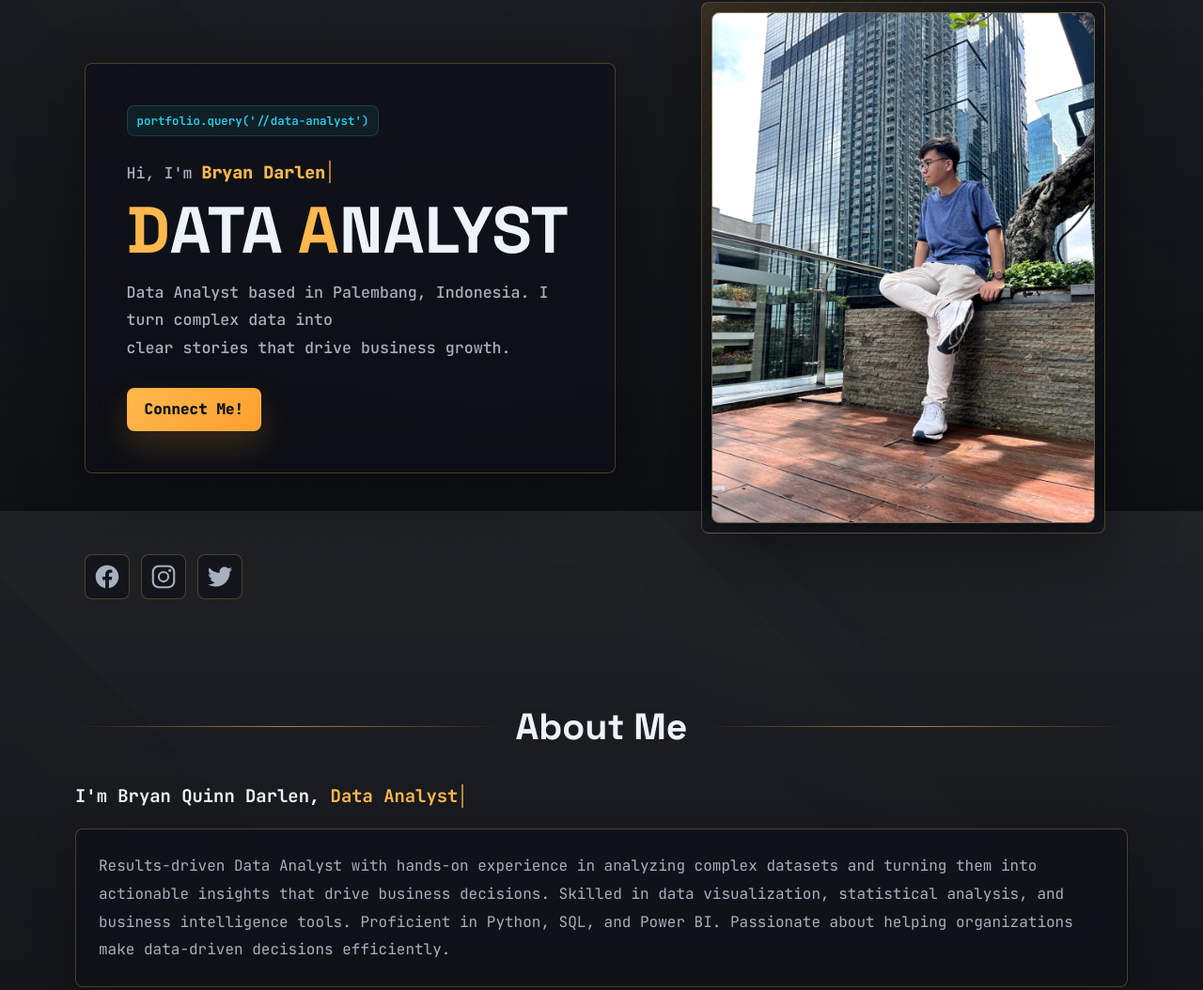
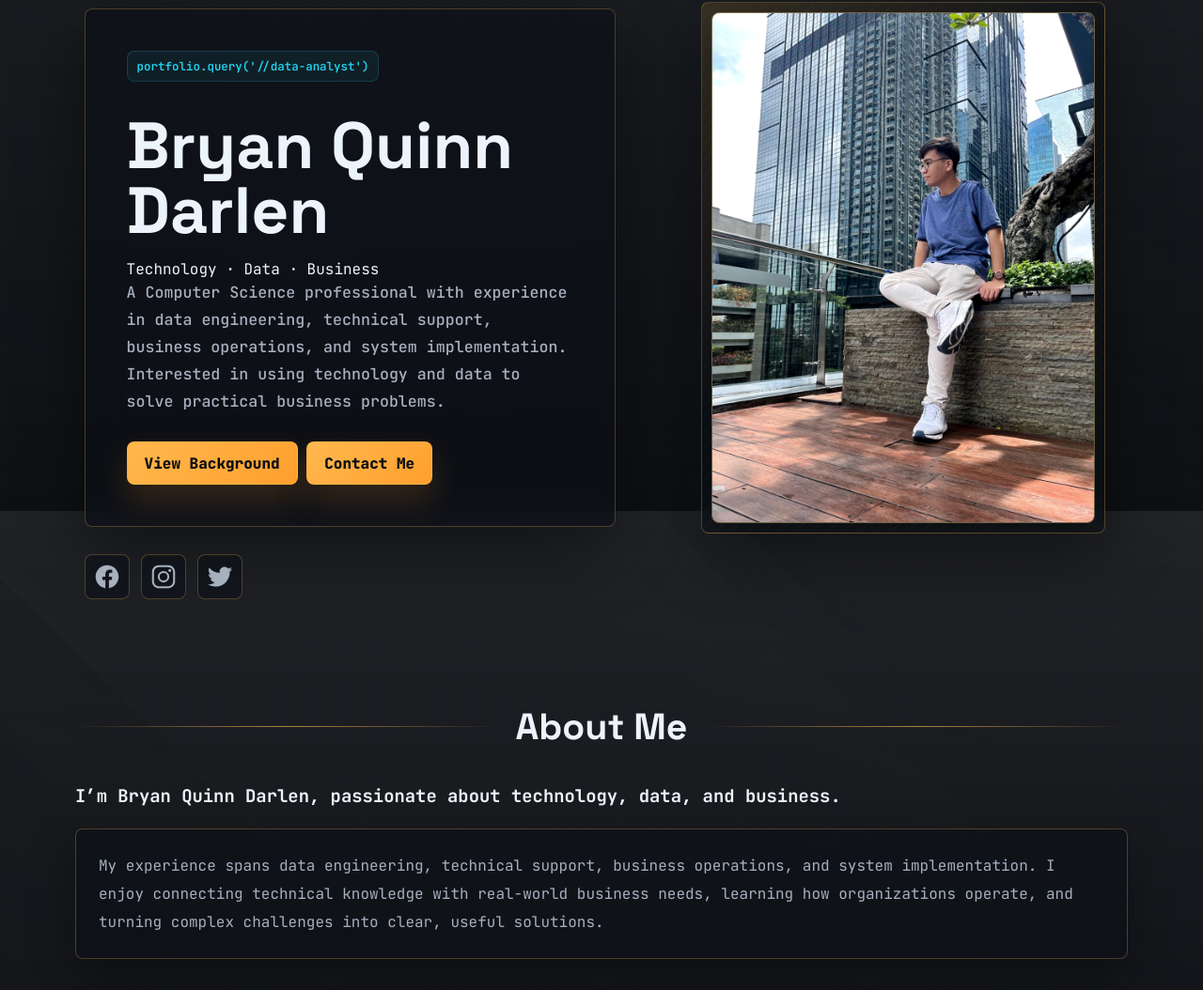
Before and after one commit to BryanDarlen/Portfolio, a plain HTML site: page index.html in a window 1280 px wide. Shown: the part 256-1310 px from the top of the page at 94% size. Drawn offline with nearby package versions, Linux system fonts and the light colour scheme.

Commit message:
Update index.html

```diff
--- a/index.html
+++ b/index.html
@@ -26,49 +26,14 @@
         </div>
 
         <div class="info">
-            <h3>Hi, I'm <span class="curly-name" id="typing"></span></h3>
-                <script>
-                document.addEventListener("DOMContentLoaded", () => {
-                const text = "Bryan Darlen";
-                const typingSpeed = 100;
-                const erasingSpeed = 40;
-                const delayBeforeErasing = 8000;
-                const delayBeforeTyping = 0;
-                const element = document.getElementById("typing");
+            <h1>Bryan Quinn Darlen</h1>
+            <p class="hero-tagline">Technology · Data · Business</p>
+            <h3>A Computer Science professional with experience in data engineering, technical support, business operations, and system implementation. Interested in using technology and data to solve practical business problems.</h3>
 
-                let index = 0;
-                let typing = true;
-
-                function type() {
-                    if (typing) {
-                    if (index < text.length) {
-                        element.textContent += text.charAt(index);
-                        index++;
-                        setTimeout(type, typingSpeed);
-                    } else {
-                        typing = false;
-                        setTimeout(type, delayBeforeErasing);
-                    }
-                    } else {
-                    if (index > 0) {
-                        element.textContent = text.substring(0, index - 1);
-                        index--;
-                        setTimeout(type, erasingSpeed);
-                    } else {
-                        typing = true;
-                        setTimeout(type, delayBeforeTyping);
-                    }
-                    }
-                }
-
-                type();
-                });
-                </script>
-            <h1><span>D</span>ATA<span> A</span>NALYST</h1>
-            <h3>Data Analyst based in Palembang, Indonesia.
-                I turn complex data into <br> clear stories that drive business growth.</h3>
-
-                <a href="https://my.linkedin.com/in/bryan-quinn-darlen" target="_blank" rel="noopener noreferrer">Connect Me!</a>
+            <div class="hero-actions">
+                <a href="#section-title">View Background</a>
+                <a href="#contact">Contact Me</a>
+            </div>
         </div>
 
         <div class="image">
@@ -83,46 +48,9 @@
     </div>
         <div class="about" id="about">
             <h2>About Me</h2>
-            <h3>I'm Bryan Quinn Darlen, <span id="typing-title"></span></h3>
-            <script>
-            document.addEventListener("DOMContentLoaded", () => {
-                const text = "Data Analyst";
-                const typingSpeed = 100;
-                const erasingSpeed = 40;
-                const delayBeforeErasing = 8000; // 8 seconds delay after typing
-                const delayBeforeTyping = 0; // 1 second delay after erasing
-                const element = document.getElementById("typing-title");
-
-                let index = 0;
-                let typing = true;
-
-                function type() {
-                    if (typing) {
-                        if (index < text.length) {
-                            element.textContent += text.charAt(index);
-                            index++;
-                            setTimeout(type, typingSpeed);
-                        } else {
-                            typing = false;
-                            setTimeout(type, delayBeforeErasing); // Wait 8 seconds before erasing
-                        }
-                    } else {
-                        if (index > 0) {
-                            element.textContent = text.substring(0, index - 1);
-                            index--;
-                            setTimeout(type, erasingSpeed);
-                        } else {
-                            typing = true;
-                            setTimeout(type, delayBeforeTyping); // Wait 1 second before typing again
-                        }
-                    }
-                }
-
-                type();
-            });
-            </script>
+                <h3>I’m Bryan Quinn Darlen, passionate about technology, data, and business.</h3>
             <p>
-                Results-driven Data Analyst with hands-on experience in analyzing complex datasets and turning them into actionable insights that drive business decisions. Skilled in data visualization, statistical analysis, and business intelligence tools. Proficient in Python, SQL, and Power BI. Passionate about helping organizations make data-driven decisions efficiently.
+                    My experience spans data engineering, technical support, business operations, and system implementation. I enjoy connecting technical knowledge with real-world business needs, learning how organizations operate, and turning complex challenges into clear, useful solutions.
             </p>
         </div>
     <div class="info-section">
@@ -139,13 +67,6 @@
                 <h4>Education</h4>
                 <p><span class="highlight">Degree:</span> Bachelor of Computer Science (Specialism in Data Analytics)</p>
                 <p><span class="highlight">University:</span> Asia Pacific University</p>
-            </div>
-
-            <div class="info-card">
-                <h4>Professional Experience</h4>
-                <p><span class="highlight">Part-Time:</span> Technical Assistant</p>
-                <p><span class="highlight">Internship:</span> Data Engineer</p>
-                <p><span class="highlight">Experience:</span> > 2 Years</p>
             </div>
 
             <div class="info-card">
@@ -175,7 +96,7 @@
                         <i class="fas fa-graduation-cap"></i>
                     </div>
                     <div class="timeline-content">
-                        <div class="timeline-date">September 2023 - Present</div>
+                        <div class="timeline-date">September 2023 - September 2026</div>
                         <h3 class="timeline-title">BSc Hons Computer Science Data Analytics</h3>
                         <div class="timeline-location">Asia Pacific University of Technology & Innovation</div>
                         <p class="timeline-description">Computer Science Specialism in Data Analytics. Currently pursuing degree with focus on data analysis, machine learning, and AI technologies.</p>
@@ -203,6 +124,29 @@
                         <h3 class="timeline-title">Data Engineer (Internship)</h3>
                         <div class="timeline-location">Mandrill Tech Sdn Bhd.</div>
                         <p class="timeline-description">Worked on data pipeline development, ETL processes, and database optimization. Assisted in building data warehouses and implementing data governance policies.</p>
+                        <div class="timeline-media">
+                            <img src="pic/mandrill-team.jpg" alt="Data Engineer internship team at Mandrill Tech">
+                            <img src="pic/mandrill-office.jpg" alt="Bryan at the Mandrill Tech office">
+                        </div>
+                    </div>
+                </div>
+
+                <div class="timeline-item cbd-item">
+                    <div class="timeline-icon">
+                        <i class="fas fa-chart-line"></i>
+                    </div>
+                    <div class="timeline-content">
+                        <div class="timeline-copy">
+                            <div class="timeline-date">September 2026 - Present</div>
+                            <h3 class="timeline-title">Customer Business Development (Internship)</h3>
+                            <div class="timeline-location">Unilever (Malaysia) Holdings Sdn Bhd.</div>
+                            <p class="timeline-description">Supporting Unilever's distributor platform implementation by onboarding and training distributors and retailers. Developing practical knowledge of sales and distribution processes, including order processing, warehouse operations, promotions, and field sales. Collaborating with teams to resolve system and user issues while gaining exposure to inventory checks, order fulfilment, and delivery operations.</p>
+                        </div>
+                        <div class="timeline-media">
+                            <img src="pic/cbd-team.jpg" alt="Customer Business Development internship team at a distributor location">
+                            <img src="pic/cbd-unilever-office.jpg" alt="Bryan at the Unilever office">
+                            <img src="pic/cbd-product-platform.jpg" alt="Unilever product information displayed on the distributor platform">
+                        </div>
                     </div>
                 </div>
             </div>
@@ -393,7 +337,7 @@
     <div class="container">
         <div class="footer-content">
             <div class="copyright">
-                <p>&copy; 2025 Bryan Darlen. All Rights Reserved.</p>
+                <p>&copy; 2026 Bryan Darlen. All Rights Reserved.</p>
             </div>
         </div>
     </div>
```
